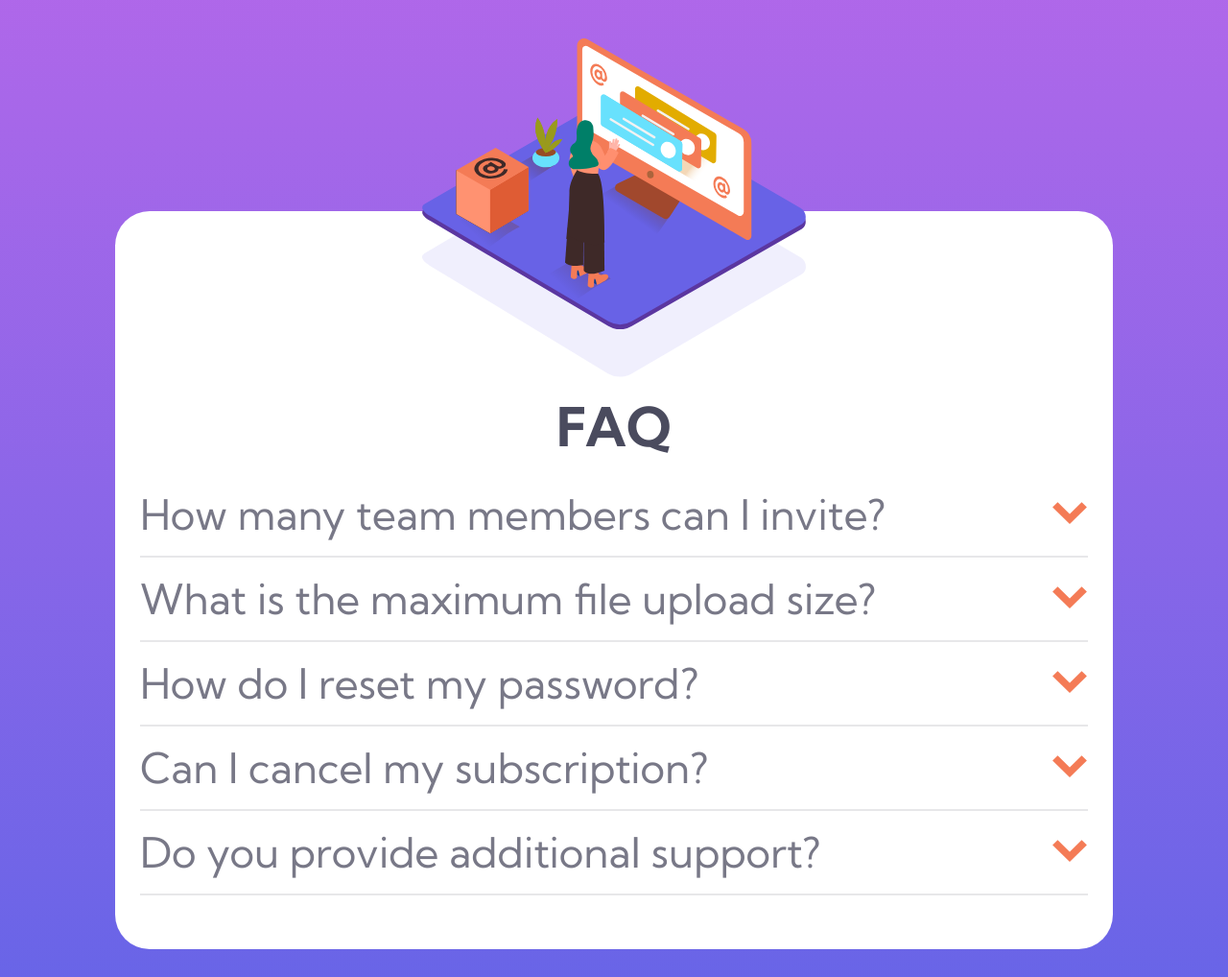
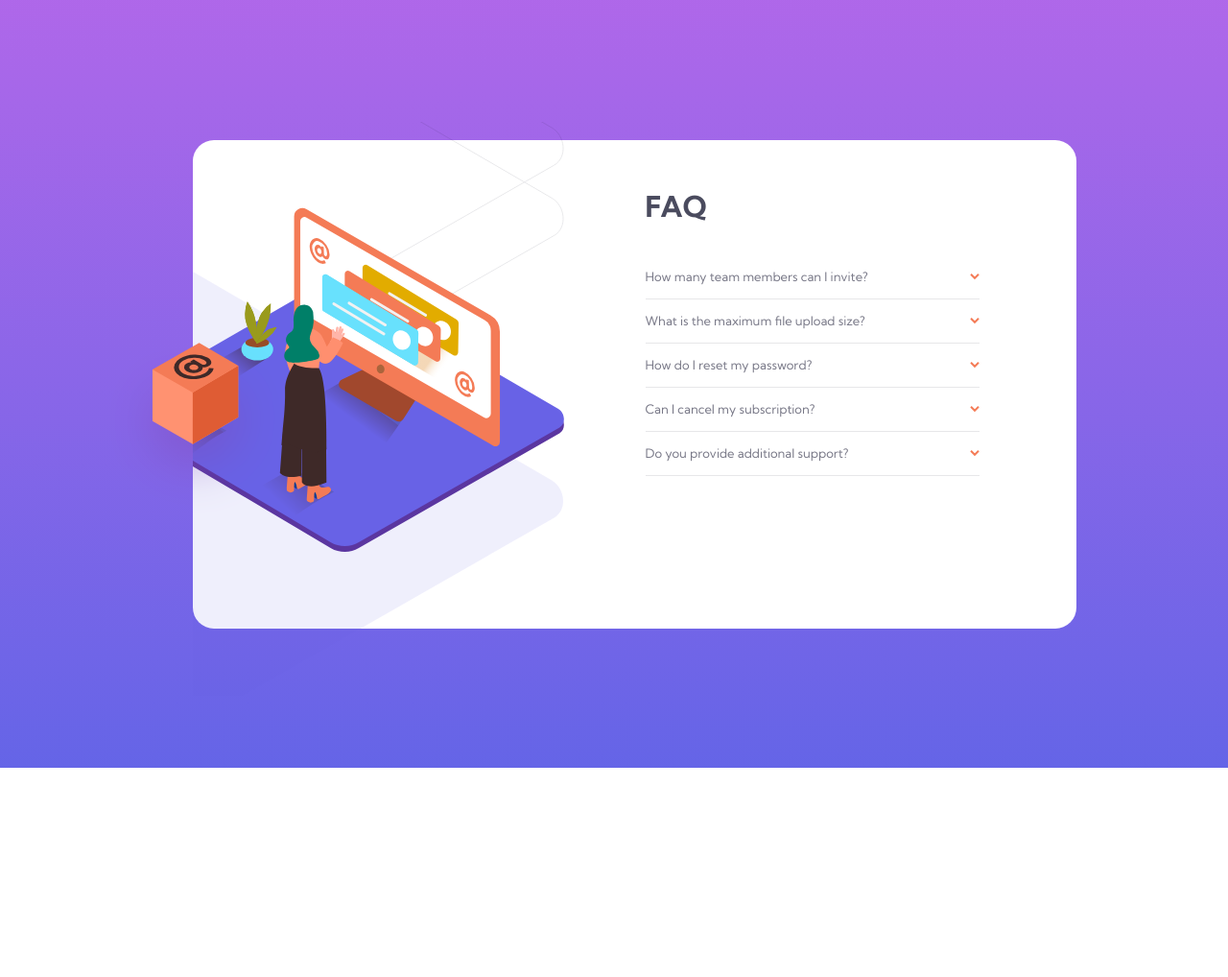
Before and after one commit to rogeriobautz/faq-accordion-card, a plain HTML site: page index.html in a window 1280 px wide. Shown: the whole page at 96% size. After the commit the page ends 800 px from the top, so only its background shows below. Drawn offline with Linux system fonts and the light colour scheme.

Commit message:
Add media queries | Fix desktop layout

```diff
--- a/index.html
+++ b/index.html
@@ -21,6 +21,12 @@
   </head>
   <body>
     <main class="container">
+      <div class="faq-box">
+        <img
+            src="./images/illustration-box-desktop.svg"
+            alt="Box with @ symbol on top of it"
+            id="img-box"
+          />
         <div class="composition">
           <img
             src="./images/illustration-woman-online-mobile.svg"
@@ -32,13 +38,9 @@
             alt="Woman starring a big screen"
             id="img-woman-desktop"
           />
-        <img
-          src="./images/illustration-box-desktop.svg"
-          alt="Box with @ symbol on top of it"
-          id="img-box"
-        />
+
         </div>
-      <div class="faq-box">
+        <div class="faq-box-inner">
           <h1 class="faq-title">FAQ</h1>
           <div class="content-box">
             <div class="label">
@@ -101,6 +103,7 @@
             </div>
           </div>
         </div>
+      </div>
     </main>
 
     <div class="attribution">
--- a/main.js
+++ b/main.js
@@ -1,11 +1,9 @@
-const contentBox = document.getElementsByClassName('content-box')
 const label = document.getElementsByClassName('label')
-//console.log(label[1].parentNode.classList)
 
 for (let i = 0; i < label.length; i++) {
   label[i].addEventListener('click', function () {
     for (j = 0; j < label.length; j++) {
-      //to let only one question open at the time
+      //show only one answer at the time
       if (j != i) {
         label[j].parentNode.classList.remove('active')
       }
--- a/style.css
+++ b/style.css
@@ -25,8 +25,7 @@ body {
   color: var(--text1);
   font-family: Kumbh Sans;
   font-weight: 400;
-  font-size: 4.2vw;
-  font-size: min(4.2vw, 1.75rem);
+  font-size: 1rem;
 }
 
 h1,
@@ -37,21 +36,34 @@ h3 {
 }
 
 .container {
-  width: max(375px, 85vw);
+  width: 375px;
+  min-height: 100vh;
   display: flex;
   flex-direction: column;
   justify-content: flex-start;
   align-items: center;
   position: relative;
-  margin-bottom: 40px;
-  min-height: 100%;
+  padding-inline: 24px;
+}
+
+.faq-box {
+  z-index: 80;
+  padding-inline: 24px;
+  border-radius: 22px;
+  background: white;
+  display: flex;
+  flex-direction: column;
+  justify-content: flex-start;
+  align-items: center;
+  margin-top: 148px;
+  padding-bottom: 40px;
 }
 
 .composition {
   display: block;
-  position: absolute;
-  width: min(63vw, 400px);
-  top: 40px;
+  position: relative;
+  width: 236px;
+  top: -106px;
 }
 
 #img-woman-desktop,
@@ -75,41 +87,29 @@ h3 {
   background-image: url(./images/bg-pattern-mobile.svg);
   background-repeat: no-repeat;
   background-size: 100%;
-  /* background-color: red; */
   position: absolute;
-  /* top: 106px; */
   transform: translateY(-42%);
 }
 
-.faq-box {
-  z-index: 80;
-  padding-inline: min(8.75vw, 26px);
-  border-radius: min(8vw, 36px);
-  background: white;
-  width: calc(100% - 48px);
-  display: flex;
-  flex-direction: column;
-  justify-content: flex-start;
-  align-items: center;
-  margin-top: min(calc(40px + 28.8vw), 220px);
-  padding-top: min(35vw, 190px);
-  margin-bottom: 50px;
-  padding-bottom: min(8.75vw, 40px);
+.faq-box h1 {
+  margin-top: -50px;
+  font-size: 1.875rem;
+  margin-bottom: 40px;
+  text-align: center;
 }
 
-.faq-box h1 {
-  margin-bottom: 30px;
-  font-size: min(8vw, 3.5rem);
+.content-box {
+  position: relative;
+  padding-bottom: 0.5em;
+  margin-bottom: 0.5em;
+  border-bottom: var(--divider) 1px solid;
 }
 
-.faq-box .content-box {
-  position: relative;
-  padding-bottom: 1rem;
-  margin-bottom: 1rem;
-  border-bottom: var(--divider) 2px solid;
+.content-box.active {
+  padding-bottom: 1em;
+  margin-bottom: 1em;
 }
-
-.faq-box .content-box .label {
+.content-box .label {
   position: relative;
   color: var(--text2);
   font-weight: 400;
@@ -118,45 +118,145 @@ h3 {
   order: 90;
   justify-content: space-between;
   align-items: center;
-  font-size: 3.4vw;
+  font-size: 0.8125rem;
+  padding-block: 0.5em; /*The clickable area was too small. I had to take 0.5em from the content-box padding in non-active state*/
 }
 
-.faq-box .content-box .label:hover {
+.content-box .label:hover {
   color: var(--accent);
 }
-.faq-box .content-box .label img {
+.content-box .label img {
   transition: 0.5s;
-  width: min(100%, 3vw);
 }
 
-.faq-box .content-box .content {
+.content-box .content {
   position: relative;
-  height: 0;
+  max-height: 0;
   overflow: hidden;
-  transition: 0.5s;
+  transition: 0.3s;
   overflow-y: auto;
   color: var(--text2);
   font-weight: 400;
-  font-size: 3.2vw;
-  padding-right: 2rem;
+  font-size: 0.75rem;
+  padding-right: 2em;
+  scrollbar-color: #fff0 #fff0; /*Aparently only work on firefox*/
 }
 
-.faq-box .content-box.active .content {
-  height: auto;
-  transition: height 0.5s !important;
+.content-box.active .content {
+  max-height: 65px; /*height:auto does not accept transition*/
   padding-top: 10px;
   line-height: 1.5;
+  transition: 0.5s;
 }
 
-.faq-box .content-box.active .label {
+.content-box.active .label {
   color: var(--text1);
   font-weight: 700;
 }
 
-.faq-box .content-box.active .label img {
+.content-box.active .label img {
   transform: rotate(180deg);
 }
 
 .attribution {
   display: none;
 }
+
+@media (min-width: 480px) {
+  .faq-box {
+    margin-top: 185px;
+  }
+  .composition {
+    width: 300px;
+    top: -137px;
+  }
+  .faq-box h1 {
+    margin: -80px 0 40px;
+  }
+  .faq-box label {
+    font-size: 0.875rem;
+  }
+  .faq-box content {
+    font-size: 0.8125rem;
+  }
+}
+
+@media (min-width: 1024px) {
+  body {
+    justify-content: center;
+    align-items: center;
+  }
+  .container {
+    width: 1024px;
+    flex-direction: row;
+    justify-content: center;
+    align-items: center;
+  }
+
+  .faq-box {
+    flex-direction: row;
+    width: 921px;
+    height: 509px;
+    margin: 0;
+    justify-content: flex-start;
+    padding-inline: 0;
+    padding-top: 30px;
+    position: relative;
+    left: 21px;
+  }
+
+  .composition {
+    top: auto;
+    width: 472px;
+    display: flex;
+    justify-content: center;
+    align-items: center;
+    padding-block: 150px; /*to fit desktop background shadow*/
+    overflow: hidden;
+  }
+
+  .composition::after {
+    background-image: url(./images/bg-pattern-desktop.svg);
+    position: absolute;
+    background-position: 100% 100%;
+    background-size: 200%;
+    top: 338px;
+    right: 85px;
+  }
+
+  #img-woman-desktop {
+    display: block;
+    width: 100%;
+    object-fit: contain;
+    z-index: 100;
+    transform: translateX(-85px);
+  }
+
+  #img-woman-mobile {
+    display: none;
+  }
+
+  .faq-box-inner {
+    width: 348px;
+    margin: 20px 0 0;
+    align-self: flex-start;
+  }
+
+  #img-box {
+    display: block;
+    position: absolute;
+    z-index: 120;
+    left: -93px;
+    top: calc(50% - 45px);
+  }
+
+  .faq-box h1 {
+    text-align: start;
+    margin: 0 0 40px;
+  }
+}
+@media (min-width: 1200px) {
+  .container {
+    width: 1200px;
+  }
+}
```
Lines whose indentation alone changed are shown as unchanged.
